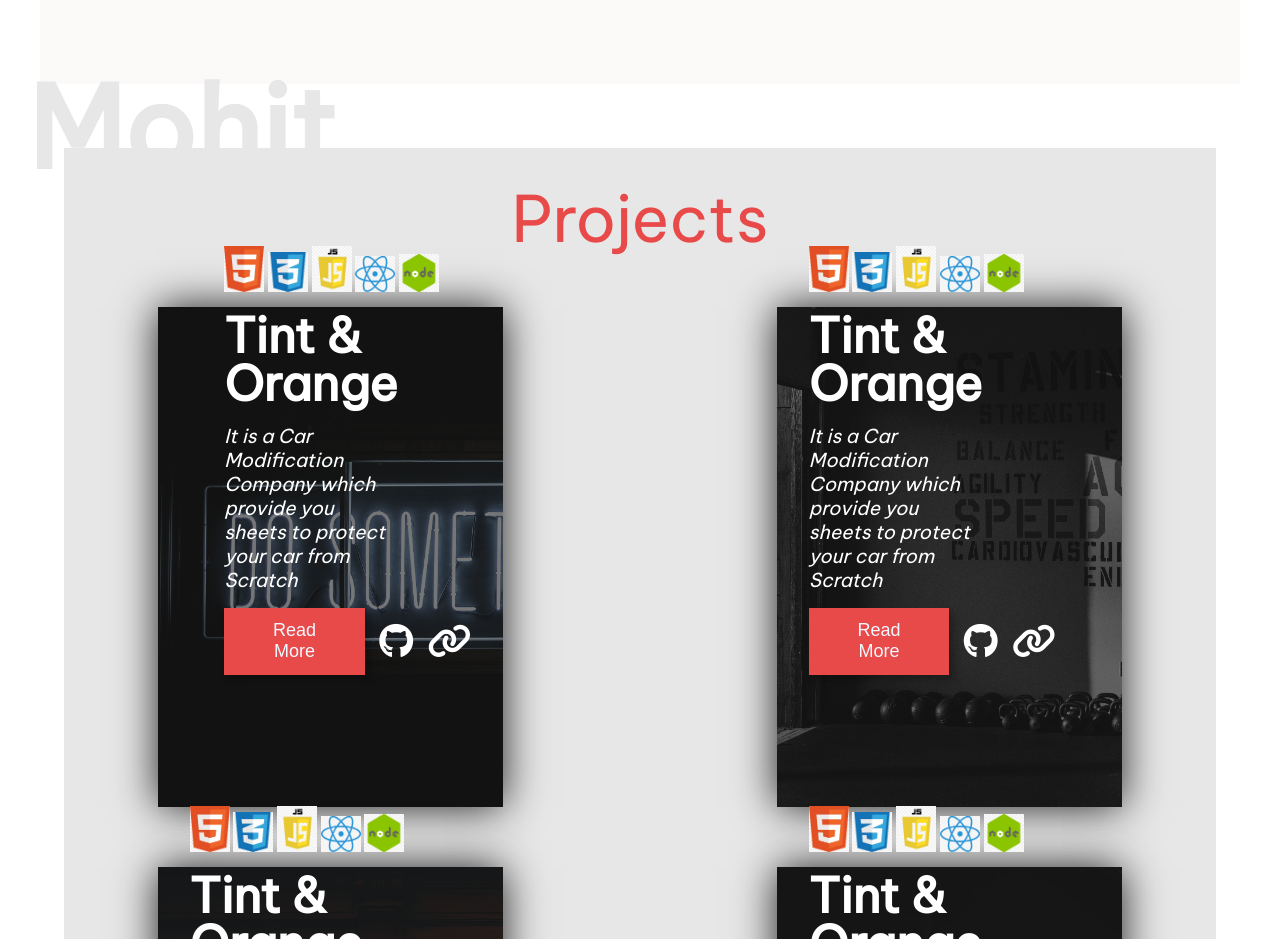
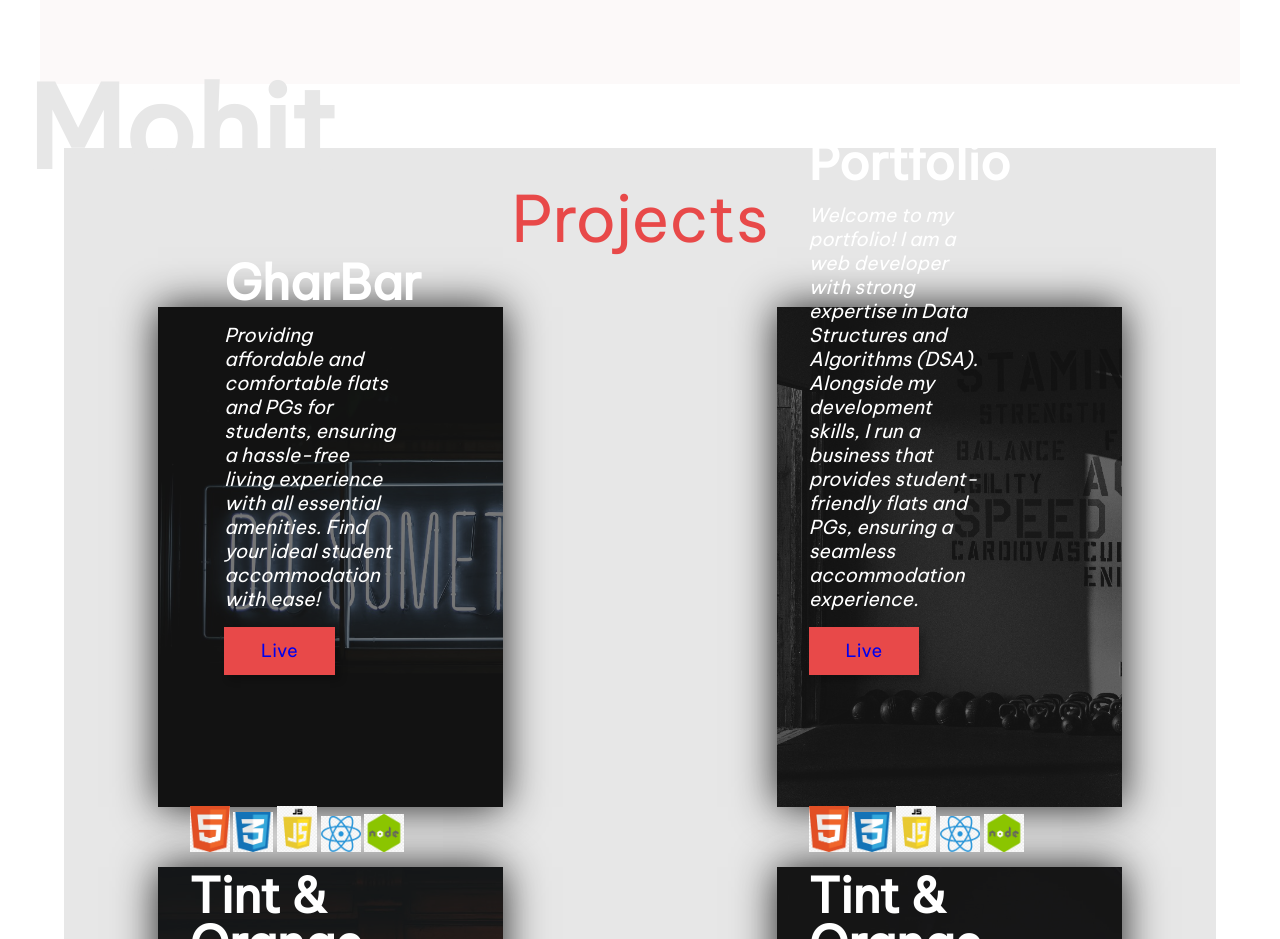
Before and after one commit to MohitChaudhary26/Portfolio, a plain HTML site: page index.html in a window 1280 px wide. Shown: the part 860-1799 px from the top of the page. Drawn offline with nearby package versions, Linux system fonts and the light colour scheme.

Commit message:
Updated 2 projects

```diff
--- a/index.html
+++ b/index.html
@@ -64,25 +64,12 @@
                 <div class="projects-card" id="project1">
                     <div class="project-number project-number-left">01</div>
                     <div class="project-content project-content-left">
-                        <div class="project-skills-container">
-                            <img class="project-skills" src="images\skills\html.png" alt="html">
-                            <img class="project-skills" src="images\skills\css.png" alt="css">
-                            <img class="project-skills" src="images\skills\JS.png" alt="JS">
-                            <img class="project-skills" src="images\skills\react.png" alt="react">
-                            <img class="project-skills" src="images\skills\nodejs.png" alt="node">
-
+                        <h2 class="project-heading">GharBar</h2>
+                        <div class="project-subHeading">
+                            Providing affordable and comfortable flats and PGs for students, ensuring a hassle-free living experience with all essential amenities. Find your ideal student accommodation with ease!
                         </div>
-                        <h2 class="project-heading">Tint & Orange</h2>
-                        <div class="project-subHeading">It is a Car Modification Company which provide you sheets to
-                            protect your car from Scratch </div>
                         <div class="btn-grp">
-                            <button class="btn-pink btn-project">Read More</button>
-                            <a href="">
-                                <i title="GithubLink" class="fa-brands fa-github icon"></i>
-                            </a>
-                            <a href="">
-                                <i title="Live Link" class="fa-solid fa-link icon"></i>
-                            </a>
+                            <button class="btn-pink btn-project"><a href="https://gharbar-mu.vercel.app/">Live</a></button>
                         </div>
                     </div>
                 </div>
@@ -90,25 +77,14 @@
                 <div class="projects-card" id="project2">
                     <div class="project-number project-number-right">02</div>
                     <div class="project-content project-content-right">
-                        <div class="project-skills-container">
-                            <img class="project-skills" src="images\skills\html.png" alt="html">
-                            <img class="project-skills" src="images\skills\css.png" alt="css">
-                            <img class="project-skills" src="images\skills\JS.png" alt="JS">
-                            <img class="project-skills" src="images\skills\react.png" alt="react">
-                            <img class="project-skills" src="images\skills\nodejs.png" alt="node">
-
+                        <h2 class="project-heading">Portfolio</h2>
+                        <div class="project-subHeading">
+                            Welcome to my portfolio! I am a web developer with strong expertise in Data Structures and Algorithms (DSA). Alongside my development skills, I run a business that provides student-friendly flats and PGs, ensuring a seamless accommodation experience.
                         </div>
-                        <h2 class="project-heading">Tint & Orange</h2>
-                        <div class="project-subHeading">It is a Car Modification Company which provide you sheets to
-                            protect your car from Scratch </div>
                         <div class="btn-grp">
-                            <button class="btn-pink btn-project">Read More</button>
-                            <a href="">
-                                <i title="GithubLink" class="fa-brands fa-github icon"></i>
-                            </a>
-                            <a href="">
-                                <i title="Live Link" class="fa-solid fa-link icon"></i>
-                            </a>
+                            <div class="btn-grp">
+                                <button class="btn-pink btn-project"><a href="https://mohitchaudhary26.github.io/Portfolio/">Live</a></button>
+                            </div>
                         </div>
                     </div>
                 </div>
```
